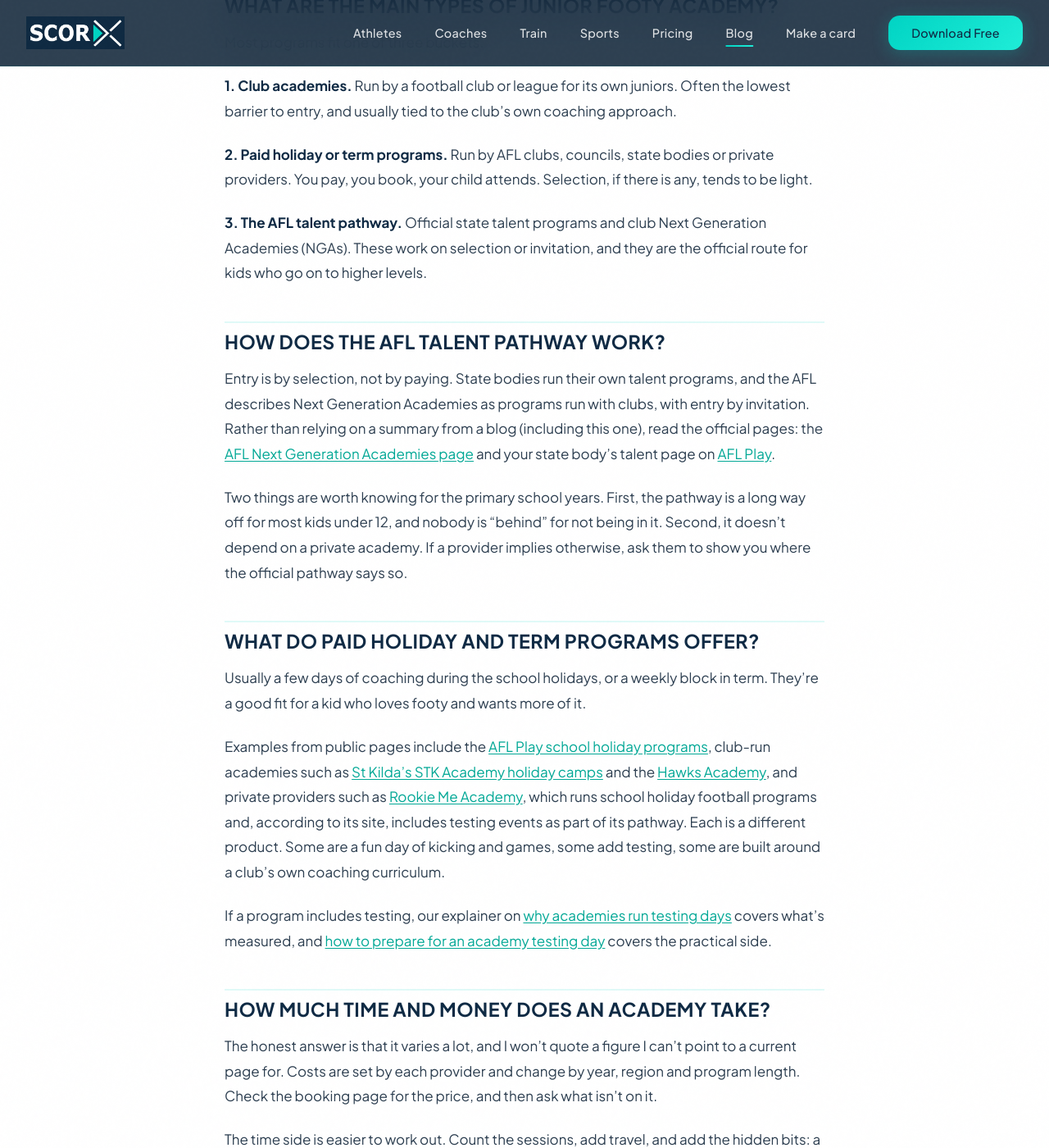
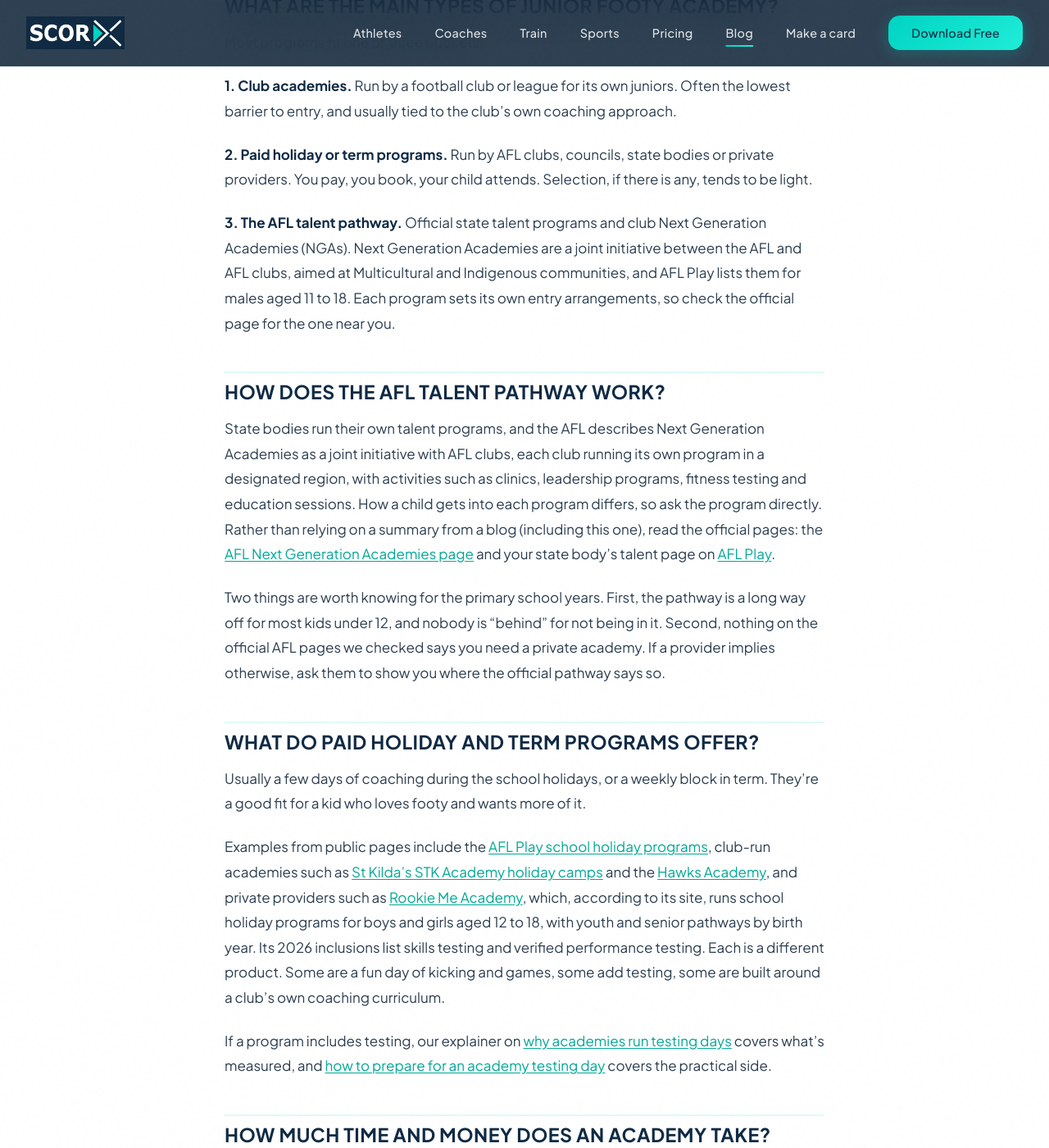
Before and after one commit to twineappdev-scorx/scorx-website, a Jekyll site: the page built from _posts/2027-03-22-junior-footy-academies-explained.md, in a window 1280 px wide and 1400 px high, scrolled down 1392 px. Shown: the whole window at 82% size. Built offline with Jekyll 4.4.1, drawn with Linux system fonts in a browser that asks for light colours.

Commit message:
Verify Rookie Me Academy and NGA wording in academy post against rookieme.com and play.afl
Co-Authored-By: Claude Opus 5.5 <noreply@anthropic.com>
Claude-Session: https://claude.ai/code/session_018F7jLWbjtJyvNY4FiHtT43

```diff
--- a/_posts/2027-03-22-junior-footy-academies-explained.md
+++ b/_posts/2027-03-22-junior-footy-academies-explained.md
@@ -11,7 +11,7 @@ excerpt_image: /images/academy_info_night_chairs.webp
 cluster: "afl"
 faq:
   - q: "What is a junior AFL academy?"
-    a: "A junior AFL academy is a structured program, usually run outside your child's weekly club training, that offers extra coaching and development for young footballers. The label covers very different things. Some are club academies run by a football club or league. Some are paid holiday or term programs run by clubs, councils or private providers, which usually focus on skills, fitness and sometimes testing. Others are part of the AFL talent pathway, such as state talent programs and club Next Generation Academies, where entry is often by selection or invitation rather than payment. The name alone doesn't tell you which one you're looking at, how selective it is, what it costs or what your child will actually do each session. Before you commit, ask the provider who runs it, how places are decided, what a typical session looks like and what the total cost is across the season."
+    a: "A junior AFL academy is a structured program, usually run outside your child's weekly club training, that offers extra coaching and development for young footballers. The label covers very different things. Some are club academies run by a football club or league. Some are paid holiday or term programs run by clubs, councils or private providers, which usually focus on skills, fitness and sometimes testing. Others are part of the AFL talent pathway, such as state talent programs and club Next Generation Academies, which each have their own entry arrangements. The name alone doesn't tell you which one you're looking at, how selective it is, what it costs or what your child will actually do each session. Before you commit, ask the provider who runs it, how places are decided, what a typical session looks like and what the total cost is across the season."
   - q: "Do you have to join an academy to be noticed by AFL clubs?"
     a: "No academy is promised as a requirement on its own. Talent pathway programs run their own selection, so check the official AFL and state pages for how that works rather than relying on a provider's marketing."
   - q: "Are junior footy academies worth the money?"
@@ -32,23 +32,23 @@ Most programs fit one of three buckets.
 
 **2. Paid holiday or term programs.** Run by AFL clubs, councils, state bodies or private providers. You pay, you book, your child attends. Selection, if there is any, tends to be light.
 
-**3. The AFL talent pathway.** Official state talent programs and club Next Generation Academies (NGAs). These work on selection or invitation, and they are the official route for kids who go on to higher levels.
+**3. The AFL talent pathway.** Official state talent programs and club Next Generation Academies (NGAs). Next Generation Academies are a joint initiative between the AFL and AFL clubs, aimed at Multicultural and Indigenous communities, and AFL Play lists them for males aged 11 to 18. Each program sets its own entry arrangements, so check the official page for the one near you.
 
-<!-- VERIFY BEFORE PUBLISH: pathway descriptions below were not fetched from afl.com.au / play.afl (blocked in drafting session). Confirm against https://www.afl.com.au/ and https://play.afl/ -->
+<!-- NGA description verified 22 Nov 2026 against https://play.afl/play/next-generation-academies (joint AFL/club initiative, Multicultural and Indigenous communities, males 11-18, club-run regional programs, sessions in school holidays and/or out-of-hours). STILL UNVERIFIED: how state talent programs select players, and whether entry is by selection/invitation; no official page on this was reachable. -->
 
 ## How does the AFL talent pathway work?
 
-Entry is by selection, not by paying. State bodies run their own talent programs, and the AFL describes Next Generation Academies as programs run with clubs, with entry by invitation. Rather than relying on a summary from a blog (including this one), read the official pages: the [AFL Next Generation Academies page](https://play.afl/play/next-generation-academies) and your state body's talent page on [AFL Play](https://play.afl/).
+State bodies run their own talent programs, and the AFL describes Next Generation Academies as a joint initiative with AFL clubs, each club running its own program in a designated region, with activities such as clinics, leadership programs, fitness testing and education sessions. How a child gets into each program differs, so ask the program directly. Rather than relying on a summary from a blog (including this one), read the official pages: the [AFL Next Generation Academies page](https://play.afl/play/next-generation-academies) and your state body's talent page on [AFL Play](https://play.afl/).
 
-Two things are worth knowing for the primary school years. First, the pathway is a long way off for most kids under 12, and nobody is "behind" for not being in it. Second, it doesn't depend on a private academy. If a provider implies otherwise, ask them to show you where the official pathway says so.
+Two things are worth knowing for the primary school years. First, the pathway is a long way off for most kids under 12, and nobody is "behind" for not being in it. Second, nothing on the official AFL pages we checked says you need a private academy. If a provider implies otherwise, ask them to show you where the official pathway says so.
 
 ## What do paid holiday and term programs offer?
 
 Usually a few days of coaching during the school holidays, or a weekly block in term. They're a good fit for a kid who loves footy and wants more of it.
 
-Examples from public pages include the [AFL Play school holiday programs](https://play.afl/play/school-holiday-programs), club-run academies such as [St Kilda's STK Academy holiday camps](https://www.saints.com.au/news/1806894/our-holiday-clinics-are-back-this-july-secure-your-place-now) and the [Hawks Academy](https://www.hawthornfc.com.au/hawks_academy), and private providers such as [Rookie Me Academy](https://rookieme.com/academy), which runs school holiday football programs and, according to its site, includes testing events as part of its pathway. Each is a different product. Some are a fun day of kicking and games, some add testing, some are built around a club's own coaching curriculum.
+Examples from public pages include the [AFL Play school holiday programs](https://play.afl/play/school-holiday-programs), club-run academies such as [St Kilda's STK Academy holiday camps](https://www.saints.com.au/news/1806894/our-holiday-clinics-are-back-this-july-secure-your-place-now) and the [Hawks Academy](https://www.hawthornfc.com.au/hawks_academy), and private providers such as [Rookie Me Academy](https://www.rookieme.com/academy/), which, according to its site, runs school holiday programs for boys and girls aged 12 to 18, with youth and senior pathways by birth year. Its 2026 inclusions list skills testing and verified performance testing. Each is a different product. Some are a fun day of kicking and games, some add testing, some are built around a club's own coaching curriculum.
 
-<!-- VERIFY BEFORE PUBLISH: Rookie Me Academy, STK Academy and Hawks Academy descriptions come from search result summaries only; rookieme.com, saints.com.au and hawthornfc.com.au were blocked in the drafting session. Re-read each page and adjust wording to match exactly. No prices stated on purpose. -->
+<!-- Rookie Me Academy description verified 22 Nov 2026 against https://www.rookieme.com/academy/ (boys and girls 12-18 during school holidays; youth and senior pathways; 2026 inclusions list skills testing and verified performance testing). AFL Play school holiday programs verified at https://play.afl/play/school-holiday-programs (ages 4-6 and 7-12, one day, typically 9am-3pm). STILL UNVERIFIED: STK Academy and Hawks Academy descriptions (saints.com.au and hawthornfc.com.au not reachable). No prices stated on purpose. -->
 
 If a program includes testing, our explainer on [why academies run testing days](https://www.scorx.com.au/blog/why-academies-run-testing-days/) covers what's measured, and [how to prepare for an academy testing day](https://www.scorx.com.au/blog/prepare-for-afl-academy-testing-day/) covers the practical side.
 
```
